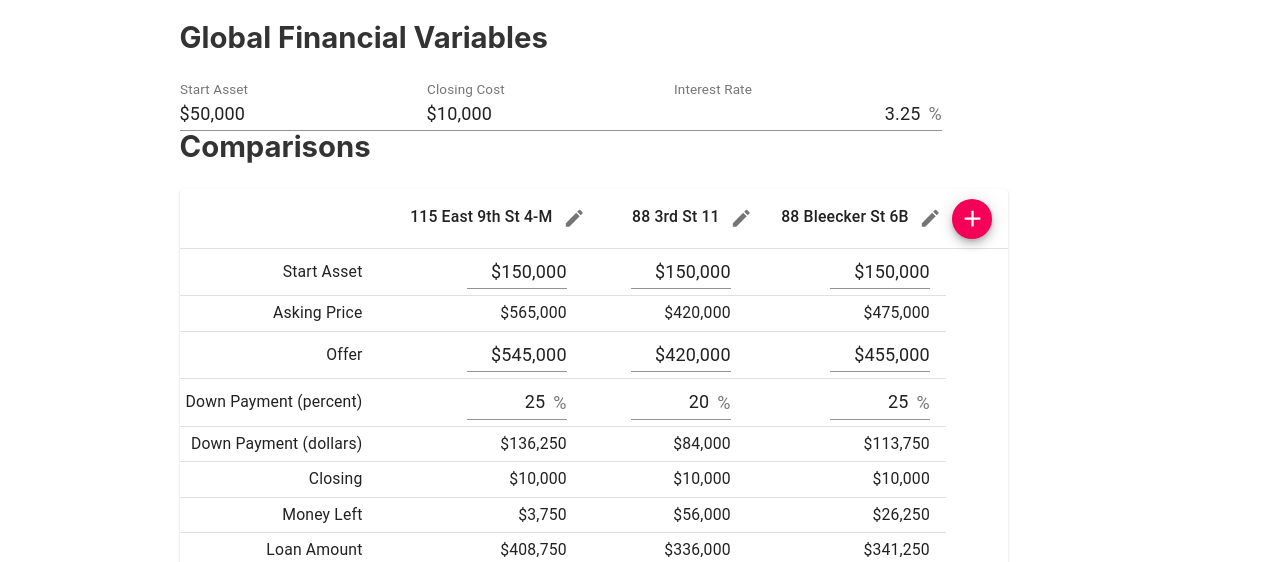
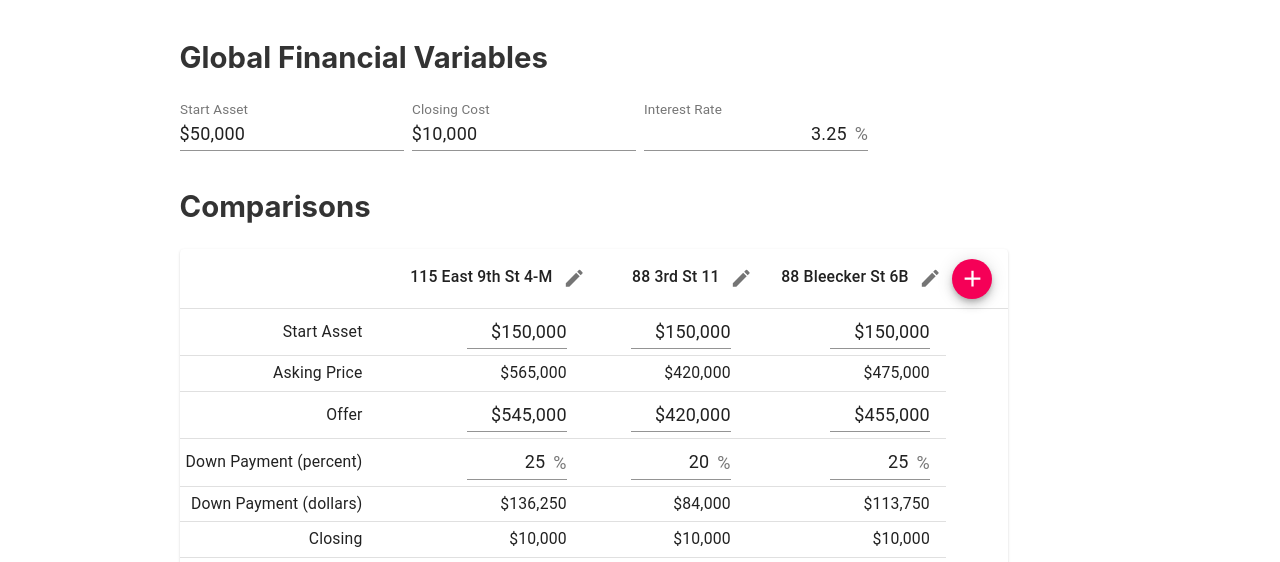
Before and after one commit to xiaoyunyang/xiaoyunyang.com, a Gatsby site: page /home-purchase-calc in a window 1280 px wide. Shown: the part 171-733 px from the top of the page. Built offline with nearby package versions, Linux system fonts and the light colour scheme; Gatsby itself is replaced by a stand-in of ours.

Commit message:
fixed global overwrite for dialog and styles

```diff
--- a/src/pages/home-purchase-calc.tsx
+++ b/src/pages/home-purchase-calc.tsx
@@ -467,6 +467,7 @@ const DialogInner = ({ propertyData, saveAndClose, displayAlert }: {
             />
           </Grid>
           <Grid item xs={12} sm={6}>
+
             <TextField
               id="dialog-form-interestRate"
               label="Interest Rate"
@@ -569,9 +570,13 @@ const BuyHomeCalcPage = (props: PageProps) => {
   }, [table]);
 
   const openDialog = (i?: number) => {
-    const propertyData = getColFromTable(table, i);
+    const globalOverwrite = (i === undefined) ? globalFinancial : {};
+    const propertyData = {
+      ...getColFromTable(table, i),
+      ...globalOverwrite
+    };
     const propertyIndex = i || table.name.length;
-    const title = i === undefined ? "Add Property" : "Edit Property";
+    const title = (i === undefined) ? "Add Property" : "Edit Property";
     setState({
       open: true,
       displayAlert: false,
@@ -585,6 +590,7 @@ const BuyHomeCalcPage = (props: PageProps) => {
   }, [state]);
   const saveAndCloseDialog = useCallback((updateData) => {
     const fieldValues = Object.values(updateData);
+    console.log("FIELD VALUES", fieldValues);
     if (fieldValues.includes(undefined) || fieldValues.includes("")) {
       setState({
         ...state,
@@ -627,19 +633,26 @@ const BuyHomeCalcPage = (props: PageProps) => {
           saveAndClose={saveAndCloseDialog}
         />
       </DialogContainer>
+      <div style={{ paddingTop: 20 }}>
         <h2>Global Financial Variables</h2>
+        <Grid container spacing={1}>
+          <Grid item xs={3}>
             <DollarInput
               id="global-start-asset"
               value={startAsset}
               onChange={updateGlobalFinancial("startAsset")}
               label="Start Asset"
             />
+          </Grid>
+          <Grid item xs={3}>
             <DollarInput
               id="global-closing-cost"
               value={closing}
               onChange={updateGlobalFinancial("closing")}
               label="Closing Cost"
             />
+          </Grid>
+          <Grid item xs={3}>
             <TextField
               id="global-interest-rate"
               label="Interest Rate"
@@ -652,8 +665,13 @@ const BuyHomeCalcPage = (props: PageProps) => {
                 }
               }}
             />
+          </Grid>
+        </Grid>
+      </div>
+      <div style={{ paddingTop: 40, paddingBottom: 40 }}>
         <h2>Comparisons</h2>
         <CalcTable table={table} openDialog={openDialog} setTableEntry={setTableEntry} />
+      </div>
       <Link to="/">Go back to the homepage</Link>
     </Layout>
   );
```
Lines whose indentation alone changed are shown as unchanged.
